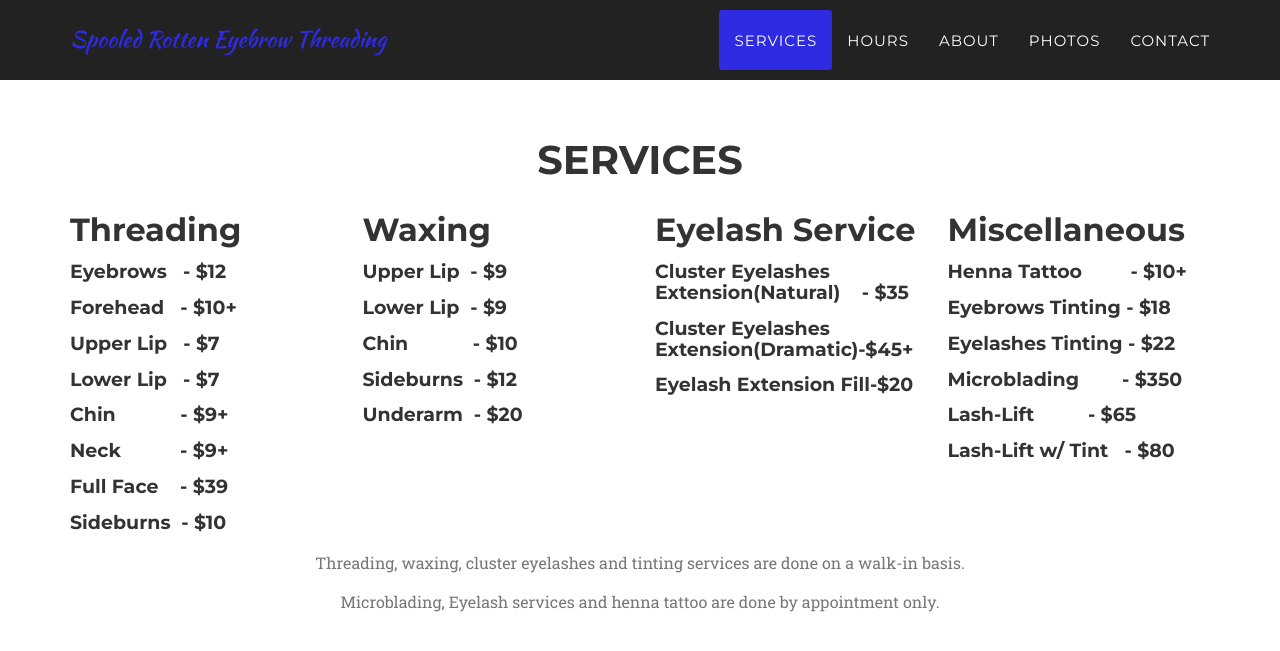
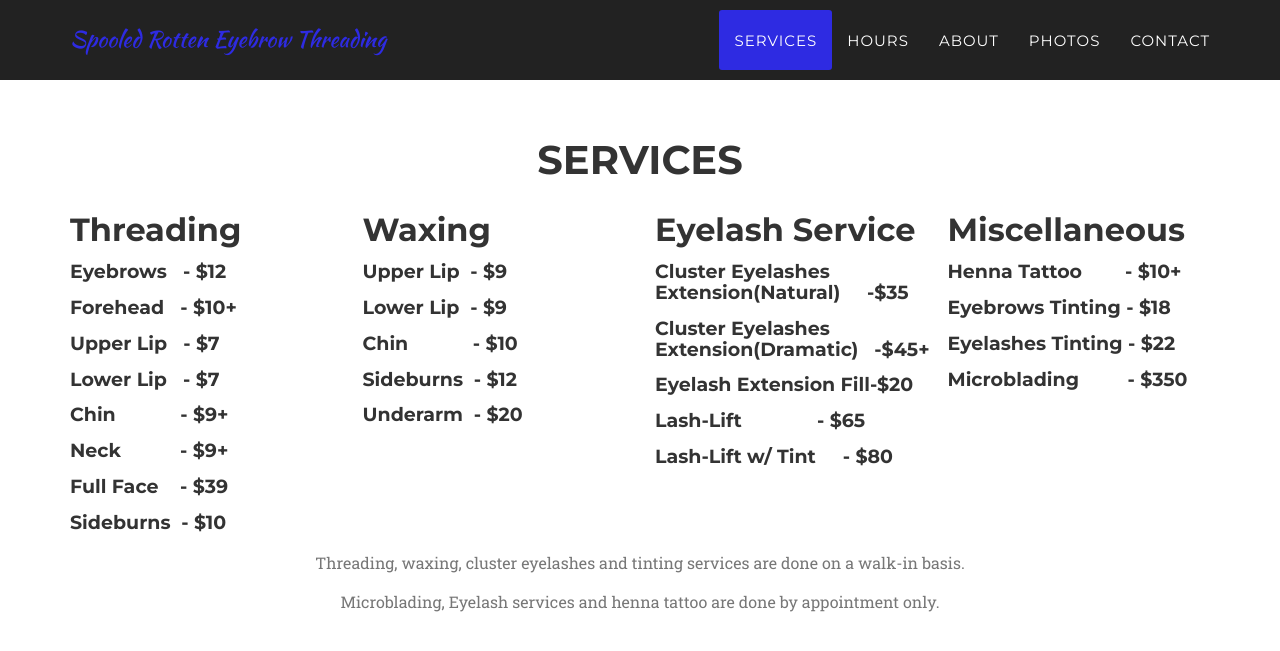
Before and after one commit to spooledrotten/spooledrotten.github.io, a Jekyll site: the page built from index.html, in a window 1280 px wide and 900 px high, scrolled down 845 px. Shown: the top 651 px of the window. Built offline with Jekyll 4.4.1, drawn with Linux system fonts in a browser that asks for light colours; some web fonts are replaced.

Commit message:
88th commit

```diff
--- a/_includes/services.html
+++ b/_includes/services.html
@@ -40,21 +40,20 @@
 
 					<h2 class="service-heading">Eyelash Service</h2>
 					<!--<h4 class="service-heading">Eyelashes Extension&nbsp;&nbsp;&nbsp;- $30</h4>-->
-					<h4 class="service-heading">Cluster Eyelashes Extension(Natural)&nbsp;&nbsp;&nbsp;&nbsp;- $35</h4>
-					<h4 class="service-heading">Cluster Eyelashes Extension(Dramatic)-$45+</h4>
+					<h4 class="service-heading">Cluster Eyelashes Extension(Natural)&nbsp;&nbsp;&nbsp;&nbsp;&nbsp;-$35</h4>
+					<h4 class="service-heading">Cluster Eyelashes Extension(Dramatic)&nbsp;&nbsp;&nbsp;-$45+</h4>
 					<h4 class="service-heading">Eyelash Extension Fill-$20</h4>
+                    <h4 class="service-heading">Lash-Lift&nbsp;&nbsp;&nbsp;&nbsp;&nbsp;&nbsp;&nbsp;&nbsp;&nbsp;&nbsp;&nbsp;&nbsp;&nbsp;&nbsp;- $65</h4>
+                    <h4 class="service-heading">Lash-Lift w/ Tint&nbsp;&nbsp;&nbsp;&nbsp;&nbsp;- $80</h4>
 				</div>
 
 				<div class="col-md-3">
 
 					<h2 class="service-heading">Miscellaneous</h2>
-					<h4 class="service-heading">Henna Tattoo&nbsp;&nbsp;&nbsp;&nbsp;&nbsp;&nbsp;&nbsp;&nbsp;&nbsp;- $10+</h4>
+					<h4 class="service-heading">Henna Tattoo&nbsp;&nbsp;&nbsp;&nbsp;&nbsp;&nbsp;&nbsp;&nbsp;- $10+</h4>
 					<h4 class="service-heading">Eyebrows Tinting&nbsp;- $18</h4>
 					<h4 class="service-heading">Eyelashes Tinting - $22</h4>
-                    <h4 class="service-heading">Microblading&nbsp;&nbsp;&nbsp;&nbsp;&nbsp;&nbsp;&nbsp;&nbsp;- $350</h4>
-                    <h4 class="service-heading">Lash-Lift&nbsp;&nbsp;&nbsp;&nbsp;&nbsp;&nbsp;&nbsp;&nbsp;&nbsp;&nbsp;- $65</h4>
-                    <h4 class="service-heading">Lash-Lift w/ Tint&nbsp;&nbsp;&nbsp;- $80</h4>
-
+                    <h4 class="service-heading">Microblading&nbsp;&nbsp;&nbsp;&nbsp;&nbsp;&nbsp;&nbsp;&nbsp;&nbsp;- $350</h4>
 				</div>
 			</div>
 			<div class="row">
```
